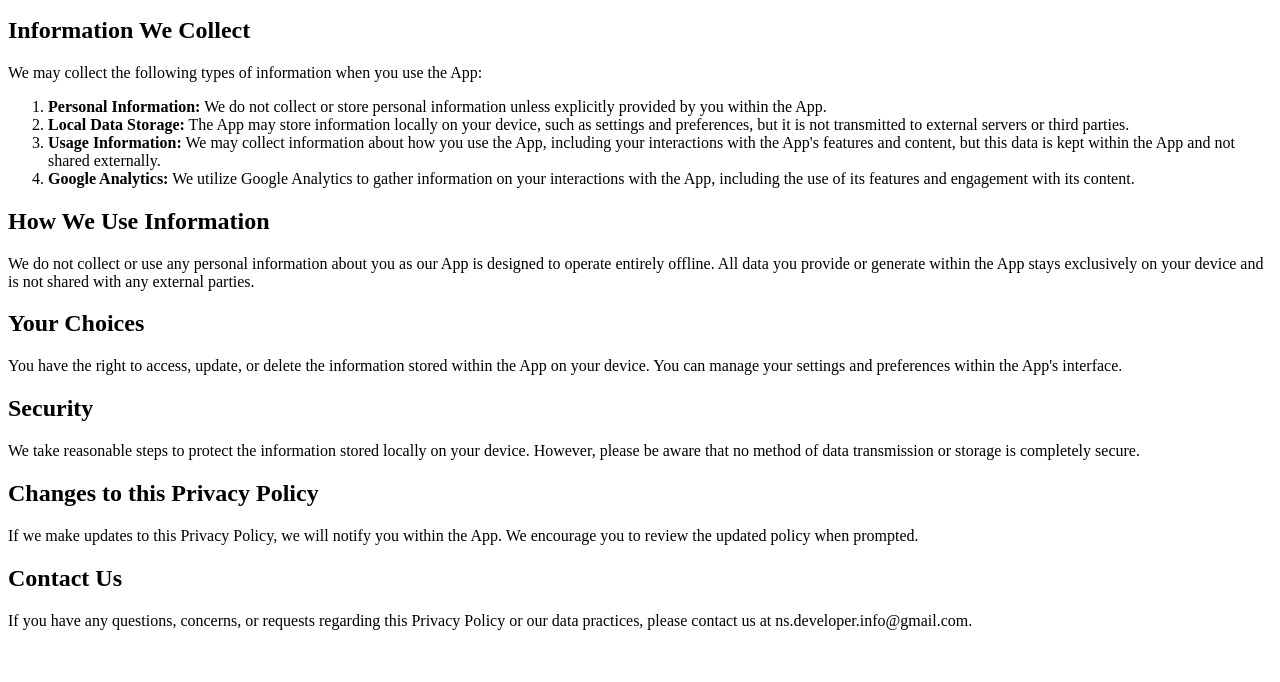
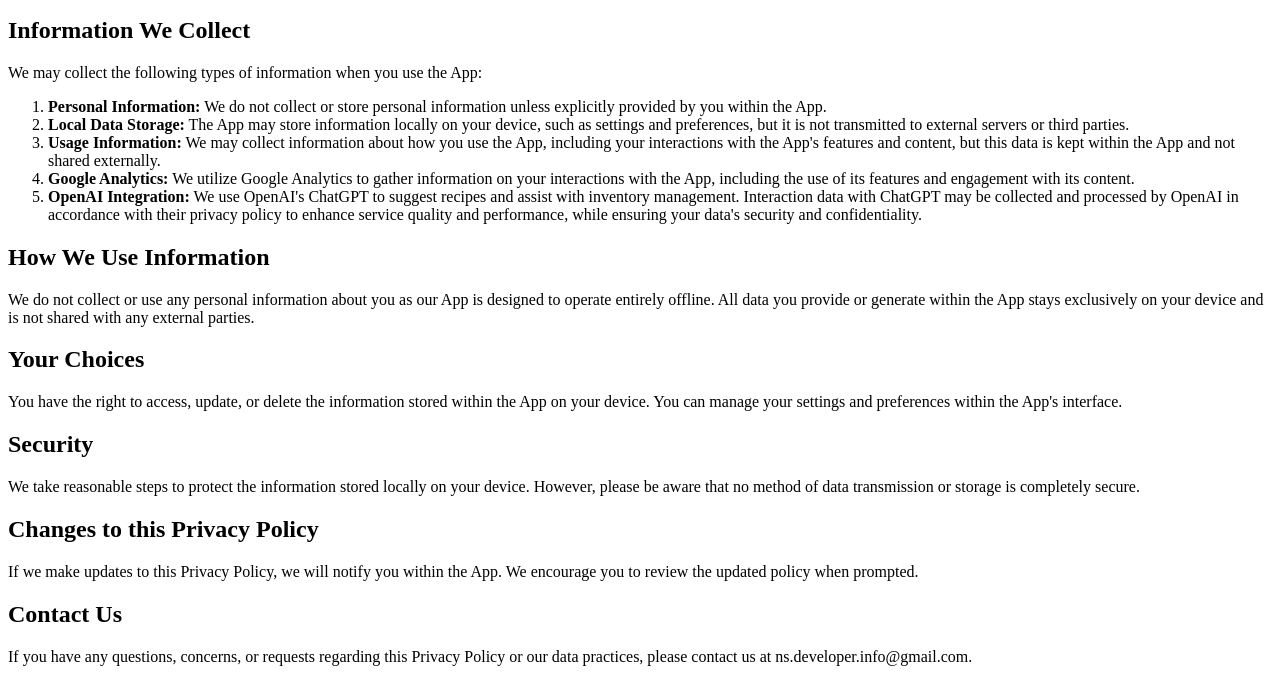
Before and after one commit to MEnesDurmusHW/stock_and_cook_pages, a plain HTML site: page privacy_policy.html in a window 1280 px wide. Shown: the part 119-801 px from the top of the page. Drawn offline with Linux system fonts and the light colour scheme.

Commit message:
added openai

```diff
--- a/privacy_policy.html
+++ b/privacy_policy.html
@@ -18,6 +18,7 @@
         <li><strong>Local Data Storage:</strong> The App may store information locally on your device, such as settings and preferences, but it is not transmitted to external servers or third parties.</li>
         <li><strong>Usage Information:</strong> We may collect information about how you use the App, including your interactions with the App's features and content, but this data is kept within the App and not shared externally.</li>
         <li><strong>Google Analytics:</strong> We utilize Google Analytics to gather information on your interactions with the App, including the use of its features and engagement with its content.</li>
+        <li><strong>OpenAI Integration:</strong> We use OpenAI's ChatGPT to suggest recipes and assist with inventory management. Interaction data with ChatGPT may be collected and processed by OpenAI in accordance with their privacy policy to enhance service quality and performance, while ensuring your data's security and confidentiality.</li>
     </ol>
 
     <h2>How We Use Information</h2>
```
